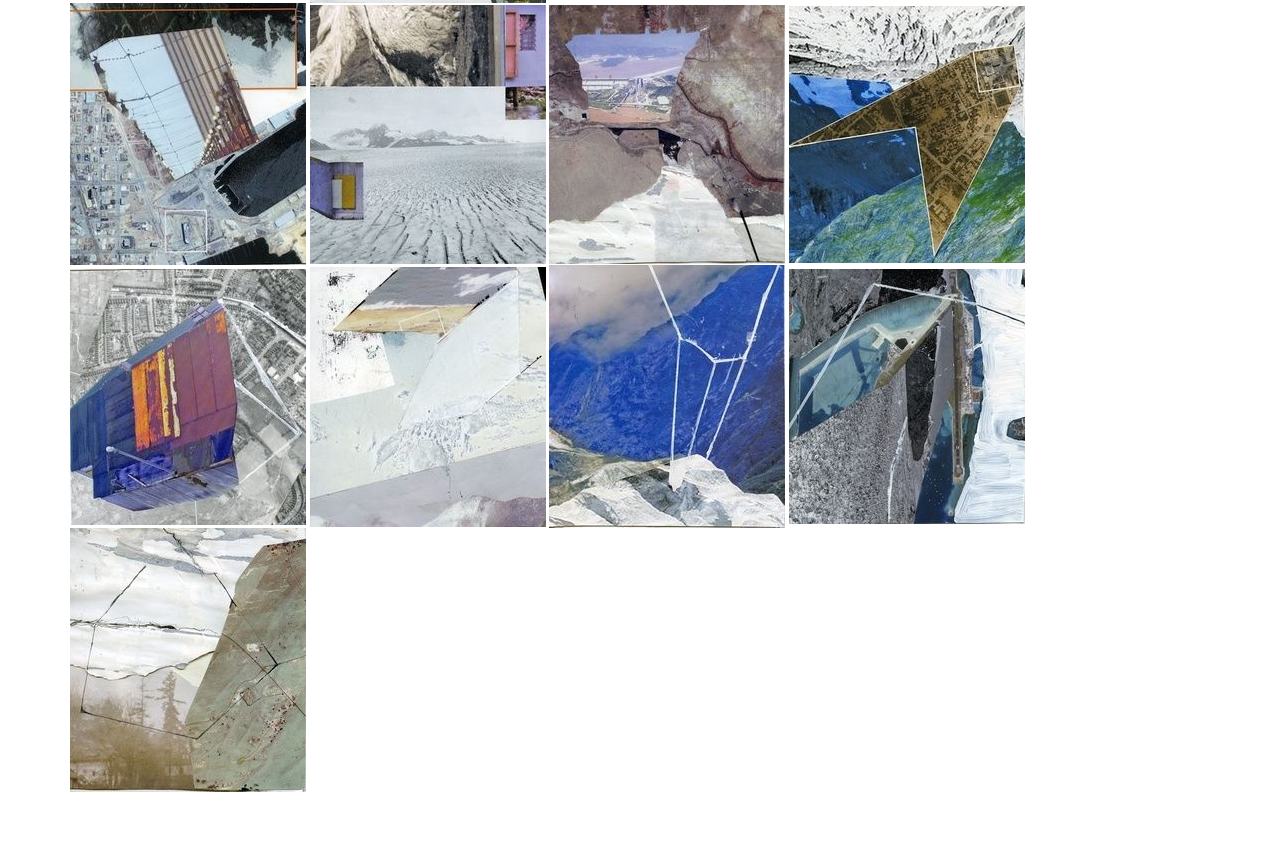
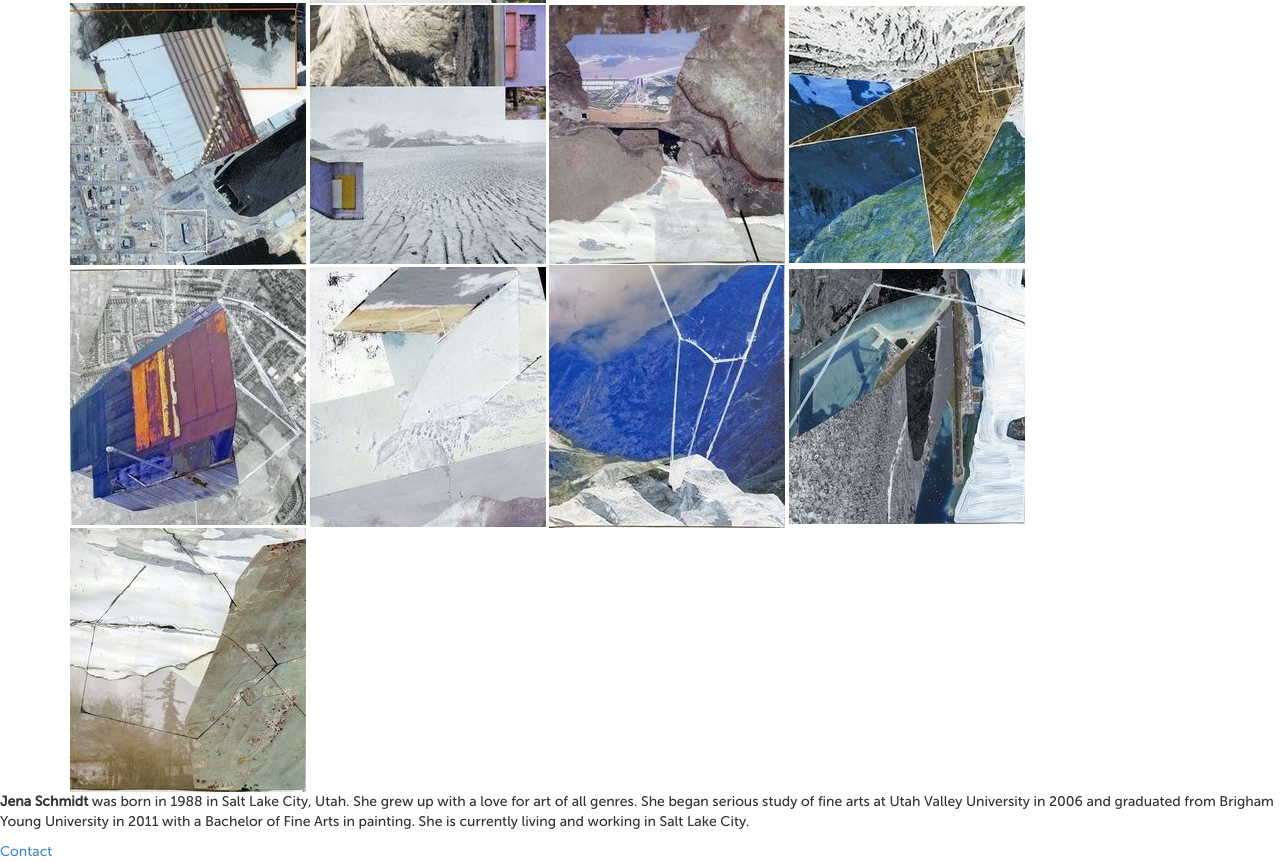
Before and after one commit to micahwood/jenasite, a website: page index.html in a window 1280 px wide. Shown: the part 1571-2433 px from the top of the page. Before the commit the page ends 2363 px from the top, so only its background shows below. Drawn offline with nearby package versions, Linux system fonts and the light colour scheme.

Commit message:
added bio information

```diff
--- a/index.html
+++ b/index.html
@@ -9,7 +9,7 @@
 	<![endif]-->
 </head>
 <body>
-	<nav class="navbar navbar-inverse">
+	<nav class="navbar">
 		<div class="container">
 			<div class="navbar-header col-lg-3 col-md-3 col-sm-4">
 				<button type="button" class="navbar-toggle" data-toggle="collapse" data-target=".navbar-collapse">
@@ -158,6 +158,10 @@
 			<img class="img-responsive" src="images/DSC_1077.jpg" />
 		</div>
 	</section>
+	<section id="bio">
+		<p><strong>Jena Schmidt</strong> was born in 1988 in Salt Lake City, Utah. She grew up with a love for art of all genres. She began serious study of fine arts at Utah Valley University in 2006 and graduated from Brigham Young University in 2011 with a Bachelor of Fine Arts in painting. She is currently living and working in Salt Lake City.</p>
+		<a href="mailto:jenakschmidt@gmail.com">Contact</a>
+	</section>
 	<script src="https://code.jquery.com/jquery.js"></script>
 	<script src="js/core.js"></script>
 </body>
--- a/src/css/main.css
+++ b/src/css/main.css
@@ -32,10 +32,6 @@ a.name {
   /*padding-right: 25px;*/
 }
 
-img {
-  /*vertical-align: baseline;*/
-}
-
 .full-width {
   padding: 0 15px;
   width: 100%;
@@ -54,15 +50,22 @@ img {
   display: none;
 }
 
+#bio {
+  padding: 0 15px;
+  position: absolute;
+  top: -100%;
+  height: 100%;
+  width: 100%;
+  background-color: #fff;
+  display: none;
+}
+
 div.resume-body {
   line-height: 1em;
   padding-top: 38px;
   padding-bottom: 65px;
   width: 55%;
   float: left;
-  /*column-count: 2;
-  -webkit-column-count: 2;
-  -moz-column-count: 2;*/
 }
 
 div.resume-body h1 {
@@ -82,8 +85,6 @@ div.resume-body h3 {
   position: relative;
   right: 0;
   padding-top: 38px;
-  img {
-  }
 }
 
 .fixed {
@@ -123,9 +124,6 @@ div.resume-body h3 {
   }
 
   div.resume-body {
-    /*column-count: 3;
-    -webkit-column-count: 3;
-    -moz-column-count: 3;*/
   }
 
   div.resume-body h3 {
```
